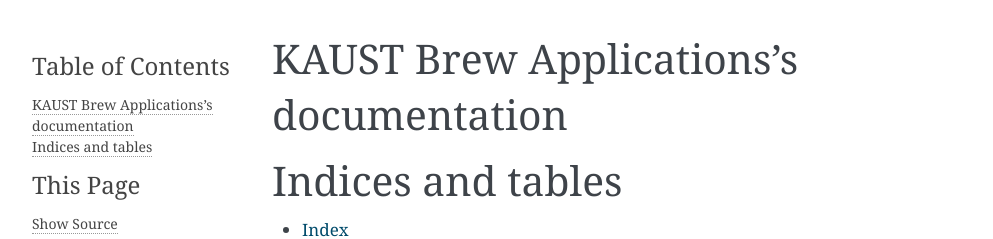
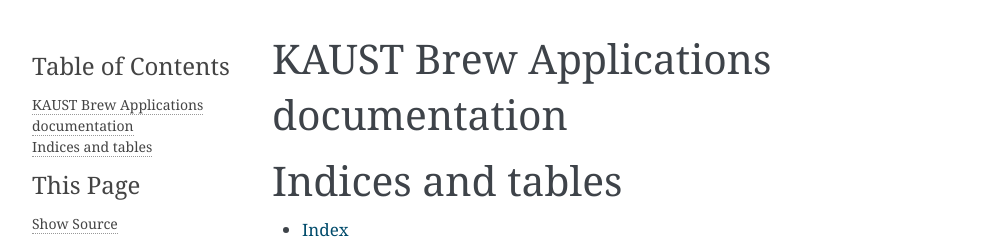
Before and after one commit to kaust-rc/homebrew-apps, a Sphinx documentation site: the page built from docs/source/index.rst, in a window 1280 px wide. Shown: the top 239 px of the page, without its empty margins (148-1141 px from the left). Built offline with Sphinx 7.4.7, drawn with Linux system fonts in a browser that asks for light colours.

Commit message:
Second draft to first shot.

```diff
--- a/docs/source/index.rst
+++ b/docs/source/index.rst
@@ -3,8 +3,8 @@
    You can adapt this file completely to your liking, but it should at least
    contain the root `toctree` directive.
 
-KAUST Brew Applications's documentation
-=======================================
+KAUST Brew Applications documentation
+=====================================
 
 .. toctree::
    :maxdepth: 2
```
Also changed, not shown: 6 other files.
